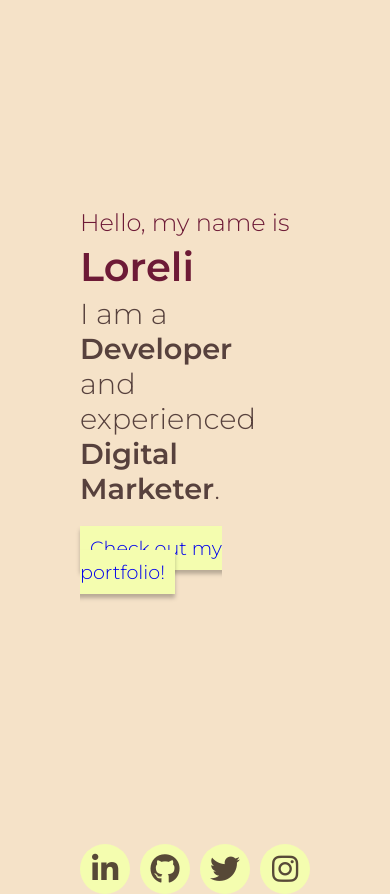
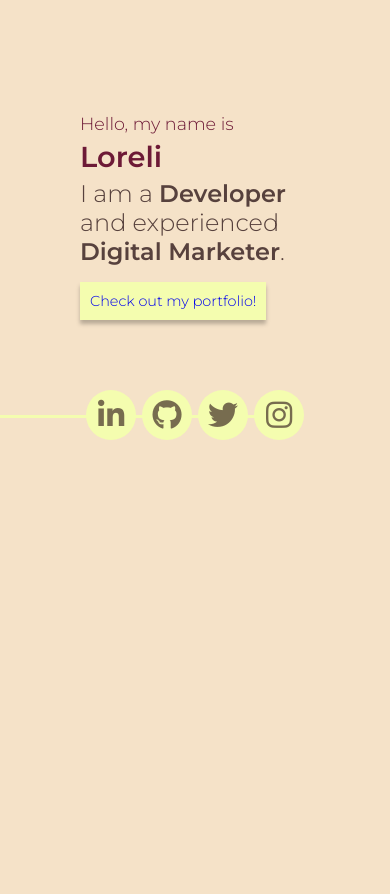
Before and after one commit to DJ-Lor/lorelidejesus_T1A2, a plain HTML site: page index.html in a window 390 px wide. Shown: the part 82-976 px from the top of the page. After the commit the page ends 844 px from the top, so only its background shows below. Drawn offline with Linux system fonts and the light colour scheme.

Commit message:
mobile footer

```diff
--- a/css/styles.css
+++ b/css/styles.css
@@ -1,5 +1,5 @@
 
-/* START VIEWPORT */
+/* START MOBILE VIEWPORT */
 * {
     padding: 0;
     margin: 0;
@@ -7,9 +7,6 @@
     box-sizing: border-box;
     font-family: "Montserrat", serif;
 }
-
-/* END VIEWPORT */
-
 
 /* START BODY */
 body {
@@ -44,34 +41,35 @@ header {
 main {
     color: #6D1A36;
     padding: 80px;
+    position: relative;
 }
 
 .intro {
-    margin-top: 110px;
+    margin-top: 15px;
 }
 
 .hello {
-    font-size: 1.5rem;
+    font-size: 1.1em;
 }
 
 .loreli {
     margin-top: 5px;
-    font-size: 2.5rem;
+    font-size: 1.8rem;
     font-weight: bold;
 }
 
 
 .i-am {
     margin-top: 5px;
-    margin-bottom: 30px;
-    font-size: 1.8rem;
+    margin-bottom: 25px;
+    font-size: 1.5rem;
     color: #230C0F;
     opacity: .75;
 }
 
 .checkout a {
     padding: 10px;
-    font-size: 1.2rem;
+    font-size: .9rem;
     text-decoration: none;
     background-color: #F4FDAF;
     box-shadow: 0px 4px 4px rgba(0, 0, 0, 0.25);
@@ -80,13 +78,14 @@ main {
 
 /* START FOOTER */
 .social-media {
-    padding-top: 180px;
     padding-left: 80px;
     padding-right: 80px;
+    padding-bottom: 50px;
     display: flex;
-    justify-content: space-between;
+    justify-content: space-evenly;
     font-size: 30px;
 }
+
 
 .mini-circle {
     width: 50px;
@@ -95,17 +94,64 @@ main {
     border-radius: 50%;
     display: flex;
     justify-content: center;
-    vertical-align: middle;
 }
+
 
 .mini-circle-a {
     display: flex;
     align-items: center;
     text-decoration: none;
+    z-index: 1;
 }
 
 i {
-    color: rgba(35,12,15,.75);
+    color: rgba(35,12,15,.60);
 }
 
+.line {
+    height: 3px;
+    width: 270px;
+    background: #F4FDAF;
+    position: relative;
+    bottom: 75px;
+    display: flex;
+  }
+
 /* END FOOTER */
+
+/* END MOBILE VIEWPORT */
+
+/* START DESKTOP VIEWPORT
+
+@media screen and (min-width: 600px) {
+
+    main {
+        margin-left: 250px;
+    }
+    .hello {
+        font-size: 1.8rem;
+    }
+
+    .loreli {
+        margin-top: 5px;
+        font-size: 2.5rem;
+        font-weight: bold;
+    }
+
+
+    .i-am {
+        margin-top: 5px;
+        margin-bottom: 30px;
+        font-size: 2.5rem;
+        color: #230C0F;
+        opacity: .75;
+    }
+
+    .checkout a {
+        padding: 10px;
+        font-size: 1.8rem;
+        text-decoration: none;
+        background-color: #F4FDAF;
+        box-shadow: 0px 4px 4px rgba(0, 0, 0, 0.25);*/
+    }
+}
--- a/index.html
+++ b/index.html
@@ -61,6 +61,7 @@
                 <a href="/" class="mini-circle-a" target="_blank"><i class="fa fa-instagram" aria-hidden="true"></i></a>
             </div>
         </div>
+        <div class="line"></div>
     </footer>
 
 </body>
```
